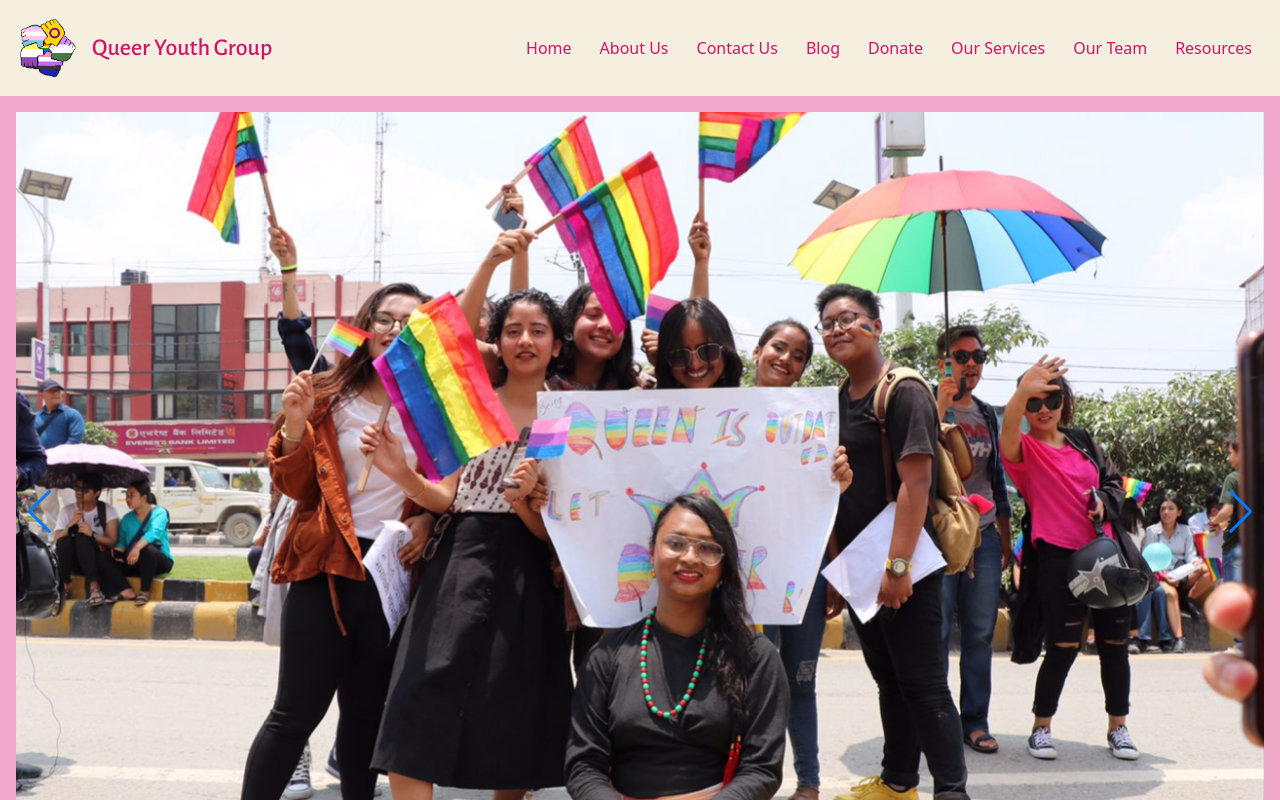
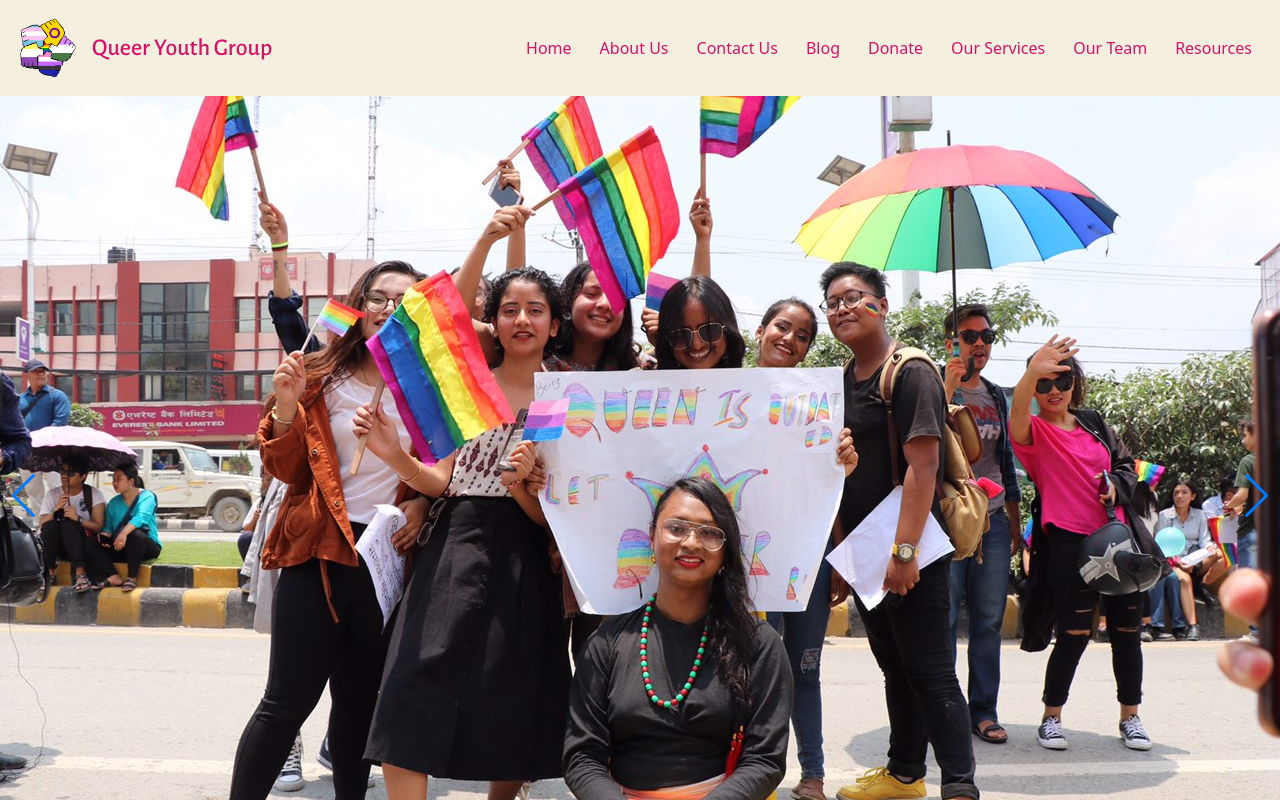
Before and after one commit to steinderace/queeryouthgroup, a React (Vite) app: page / in a window 1280 px wide. Shown: the top 800 px of the page. Built offline with nearby package versions, Linux system fonts and the light colour scheme; a web font is replaced by a local one.

Commit message:
slideshow padding gap fixed; might work on fixing the size of the div

```diff
--- a/src/components/Home.jsx
+++ b/src/components/Home.jsx
@@ -6,7 +6,7 @@ const Home = () => {
   return (
     <div className="w-full flex flex-col flex-grow">
         {/* First container - image and welcome */}
-        <div className='p-4 flex flex-col min-[1200px]:flex-row items-center bg-[#d41367]/36 gap-4'>
+        <div className='flex flex-col min-[1200px]:flex-row items-center'>
             <Slideshow />
         </div>
 
--- a/vite.config.js
+++ b/vite.config.js
@@ -8,4 +8,5 @@ export default defineConfig({
     react(),
     tailwindcss(),
   ],
+  assetsInclude: ['**/*.JPG'],
 })
```
